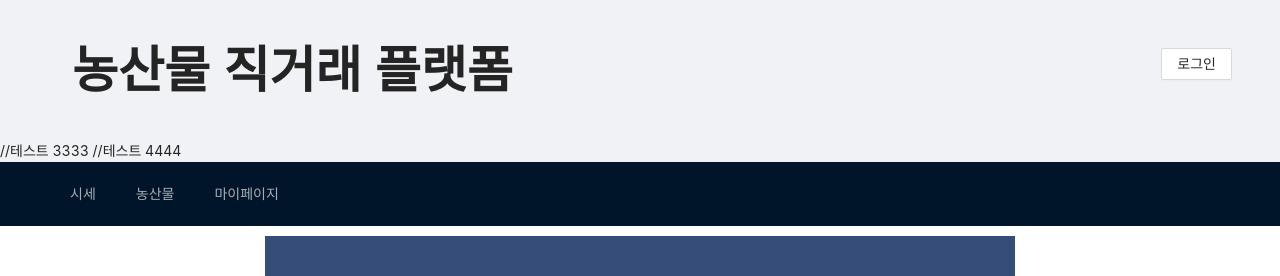
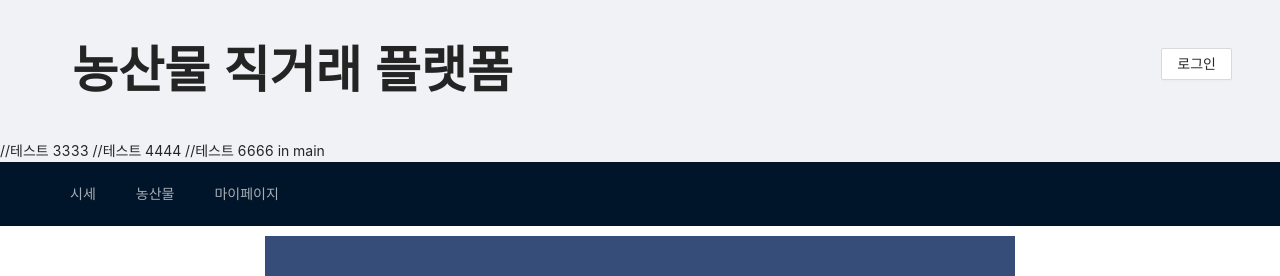
Before and after one commit to Mythenmatz1128/market, a React (Create React App) app: page / in a window 1280 px wide. Shown: the top 276 px of the page. Built offline with nearby package versions, Linux system fonts and the light colour scheme.

Commit message:
main에서 작성

```diff
--- a/src/App.js
+++ b/src/App.js
@@ -28,7 +28,7 @@ function MainLayout() {
       </div>
       //테스트 3333
       //테스트 4444
-
+      //테스트 6666 in main
 
       <Header className="header">
         <div className="logo" />
```
